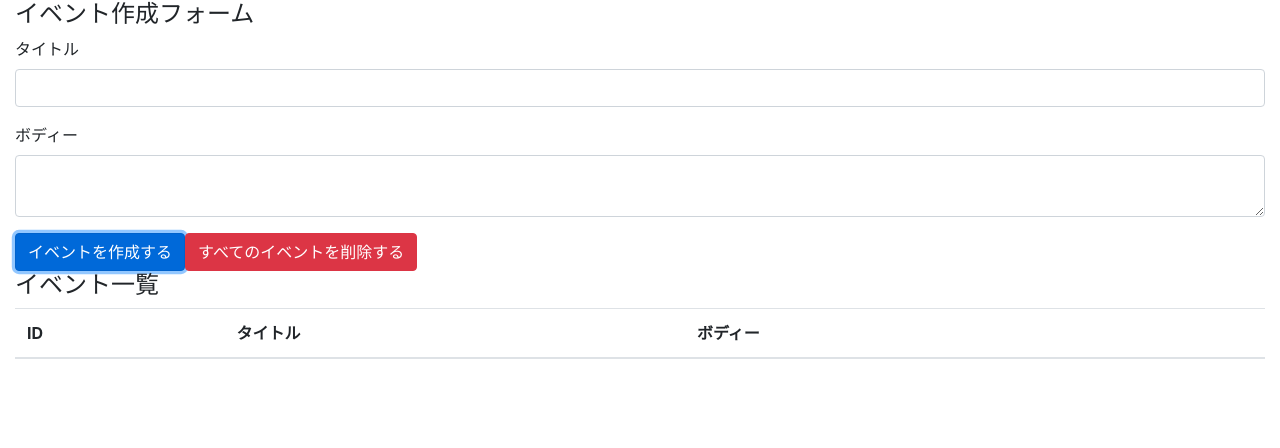
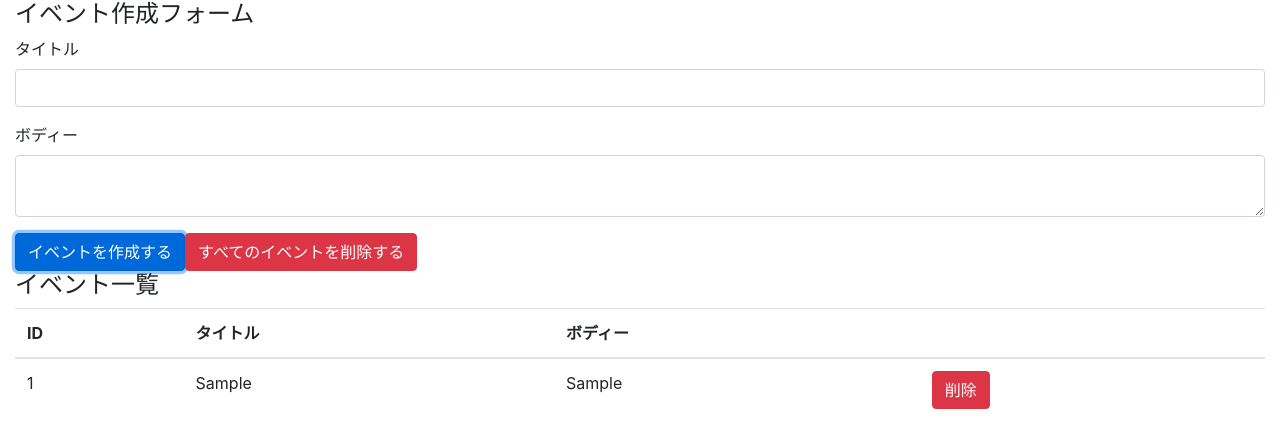
Before and after one commit to sawa060/react-hooks, a React (Create React App) app: page / in a window 1280 px wide. Both pictures are taken after typing "Sample", "Sample" into the empty fields and a click on the button "イベントを作成する". Shown: the top 448 px of the page. Built offline with nearby package versions, Linux system fonts and the light colour scheme.

Commit message:
display events, refactoring

```diff
--- a/src/components/App.js
+++ b/src/components/App.js
@@ -1,6 +1,7 @@
 import React, { useState, useReducer } from 'react'
 import 'bootstrap/dist/css/bootstrap.min.css';
 
+import Event from "./Event";
 import reducer from '../reducer'
 
 const App = () => {
@@ -49,6 +50,8 @@
             </tr>
           </thead>
           <tbody>
+            {state.map((event, id) => (
+              <Event key={id} event={event} dispatch={dispatch} />))}
           </tbody>
         </table>
       </div>
--- /dev/null
+++ b/src/components/Event.js
@@ -0,0 +1,21 @@
+import React from 'react'
+
+const Event = ({ dispatch, event }) => {
+  const id = event.id
+  const handleClickDeleteButton = () => {
+    dispatch({ type: 'DELETE_EVENT', id })
+  }
+
+  return (
+    <tr>
+      <td>{id}</td>
+      <td>{event.title}</td>
+      <td>{event.body}</td>
+      <td>
+        <button type="button" className="btn btn-danger" onClick={handleClickDeleteButton}>削除</button>
+      </td>
+    </tr>
+  )
+}
+
+export default Event
--- a/src/reducer/index.js
+++ b/src/reducer/index.js
@@ -6,7 +6,7 @@
       const id = length === 0 ? 1 : state[length - 1].id + 1
       return [...state, { id, ...event }]
     case 'DELETE_EVENT':
-      return state
+      return state.filter(event => event.id !== action.id)
     case 'DELETE_ALL_EVENT':
       return []
     default:
```
